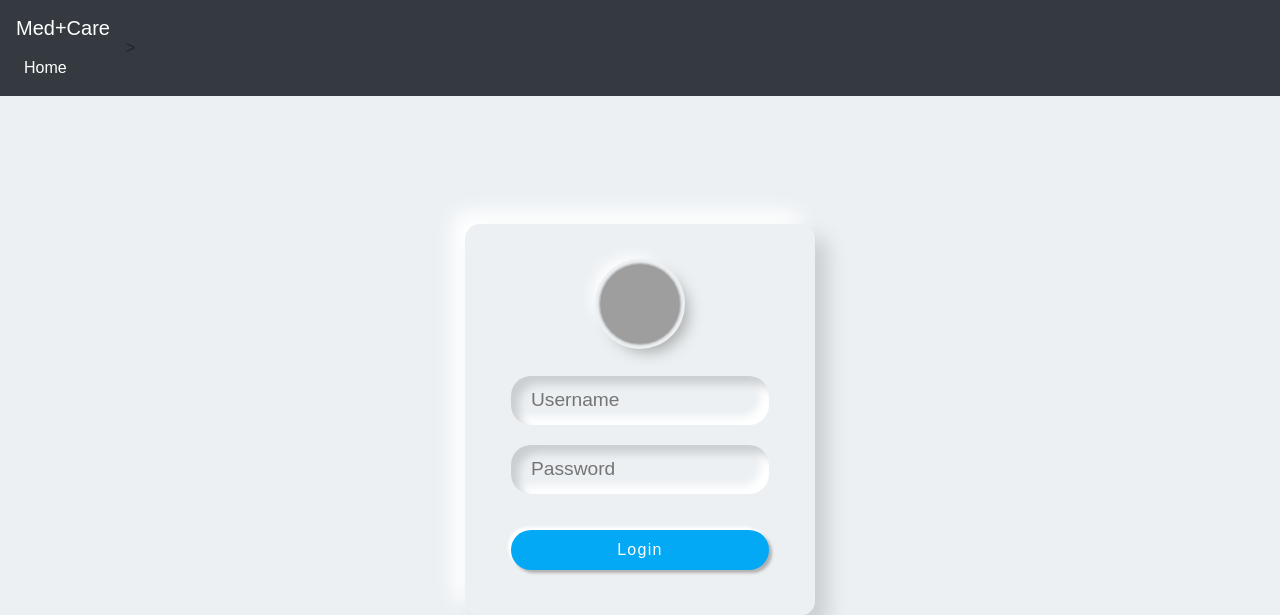
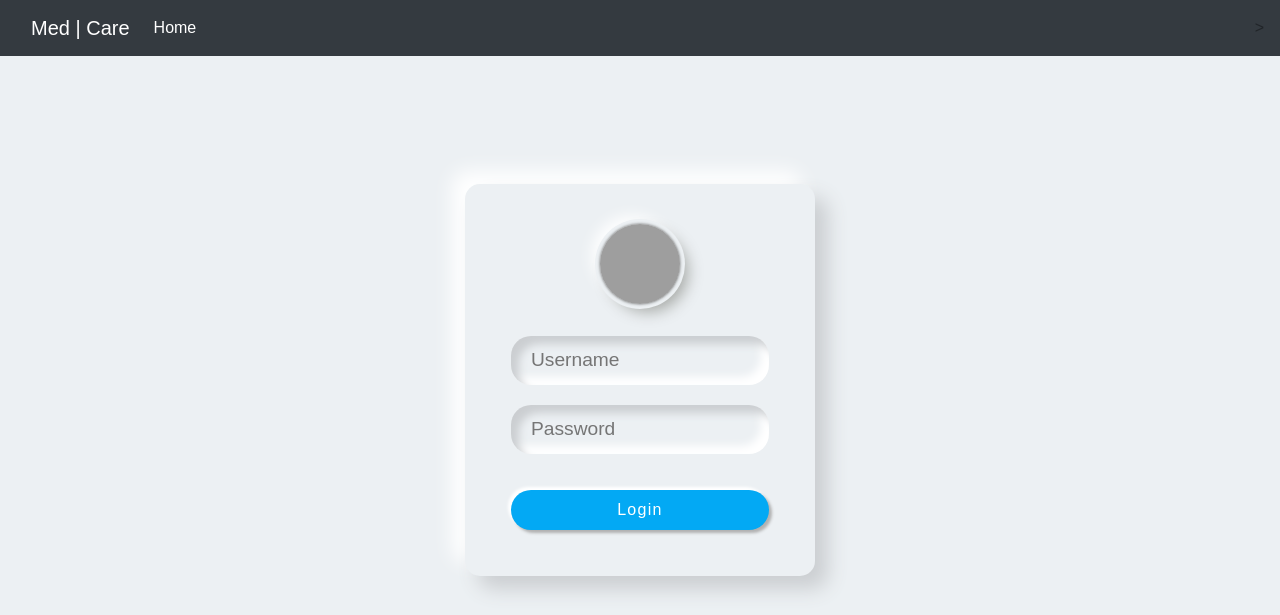
Before and after one commit to pjgit2/pgm, a Flask app: page /login in a window 1280 px wide. Shown: the top 615 px of the page. Run offline with Flask 3, Linux system fonts and the light colour scheme; some libraries are stand-ins or nearby versions; grey boxes are pictures that could not be loaded.

Commit message:
css & text changes

```diff
--- a/templates/login.html
+++ b/templates/login.html
@@ -4,10 +4,10 @@
 	<title>MANAGER LOGIN PAGE</title>
         <meta charset="UTF-8">
         <meta name="viewport" content="width=device-width, initial-scale=1">
-        <meta http-equiv="X-UA-Compatible" content="IE=edge">
         <meta name="viewport" content="width=device-width, initial-scale=1.0">
         <link rel="stylesheet" href="https://stackpath.bootstrapcdn.com/bootstrap/4.1.3/css/bootstrap.min.css" integrity="sha384-MCw98/SFnGE8fJT3GXwEOngsV7Zt27NXFoaoApmYm81iuXoPkFOJwJ8ERdknLPMO" crossorigin="anonymous">
         <link rel="stylesheet" href="/templates/css/bootstrap.min.css">
+        <link rel="stylesheet" href="css/style.css">
 <style>
 * {
     margin: 0;
@@ -75,8 +75,8 @@ body {
 </head>
 <body>
     <nav class="navbar navbar-expand-lg navbar-dark bg-dark">
-        <div class="contaninerr-fluid">
-            <a class="navbar-brand" href="\">Med+Care</a>
+        <div class="container-fluid">
+            <a class="navbar-brand" href="\">Med | Care</a>
              <button class="navbar-toggler" type="button" data-bs-toggle="collapse" data-bs-target="#navbarNav" aria-controls="navbarNav" aria-expanded="false" aria-label="Toggle navigation">
 		<span class="navbar-toggler-icon"></span>
 	     </button>
@@ -90,8 +90,7 @@ body {
         </div>>
     </nav>
 
-	<br>
-	<br>
+	<br><br>
 
 <div class="wrapper">
 <div class="logo">
```
